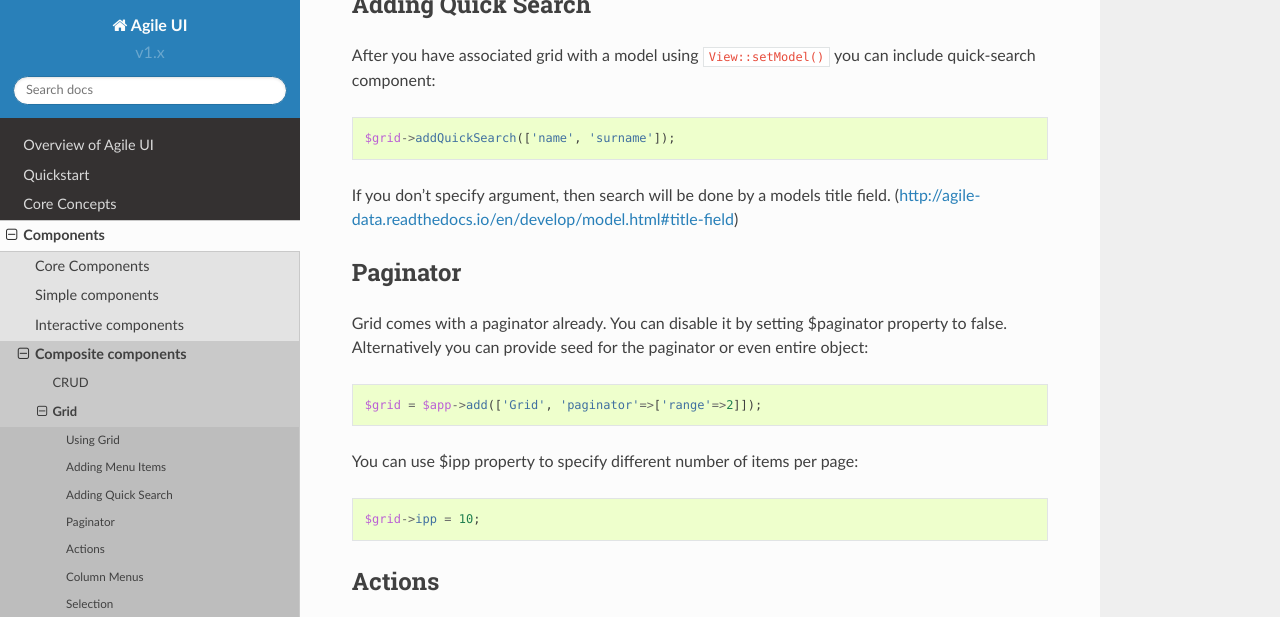
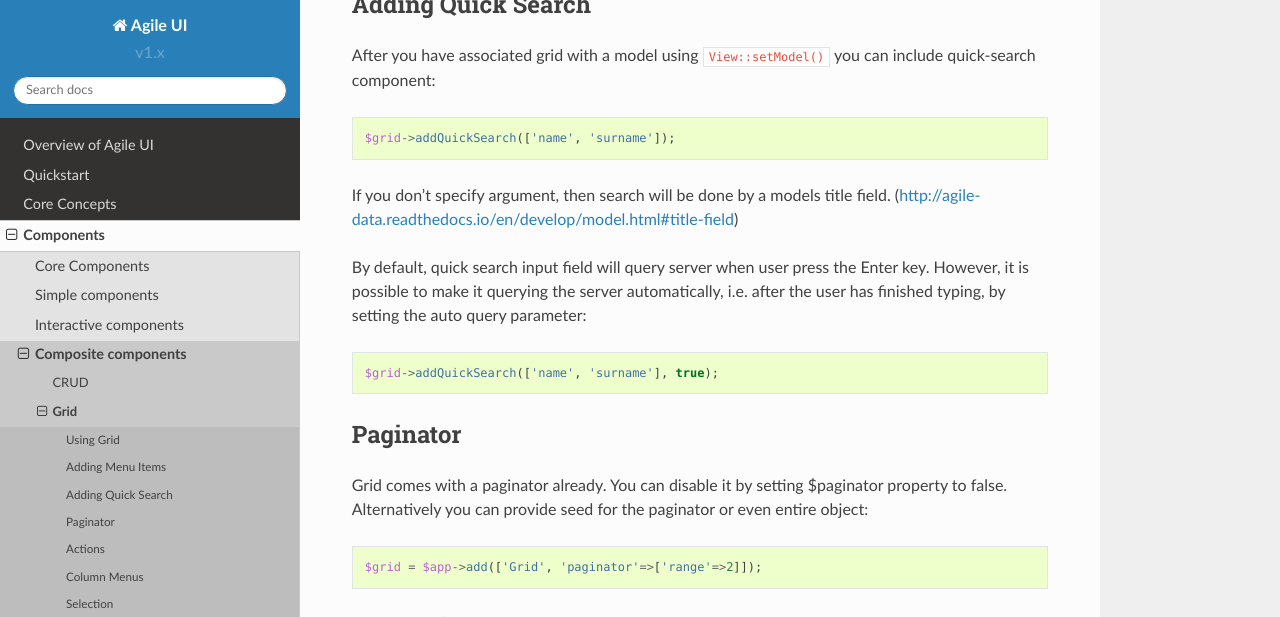
Before and after one commit to atk4/ui, a Sphinx documentation site: the page built from docs/grid.rst, in a window 1280 px wide and 900 px high, scrolled down 1335 px, cut to the strip 0-617 px from the top of the window. Built offline with Sphinx 7.4.7 and the Read the Docs theme 2.0.0, drawn with Linux system fonts in a browser that asks for light colours; pages that are not in the unit, such as notebooks, are missing from menus; cross-references to code outside the pages are shown as plain code.

Commit message:
add documentation and update demo file.

```diff
--- a/docs/grid.rst
+++ b/docs/grid.rst
@@ -63,6 +63,11 @@
 
 If you don't specify argument, then search will be done by a models title field.
 (http://agile-data.readthedocs.io/en/develop/model.html#title-field)
+
+By default, quick search input field will query server when user press the Enter key. However, it is possible to make it
+querying the server automatically, i.e. after the user has finished typing, by setting the auto query parameter::
+
+    $grid->addQuickSearch(['name', 'surname'], true);
 
 Paginator
 =========
```
Also changed, not shown: other parts of docs/grid.rst (+1 -1 lines), 1 other file.
